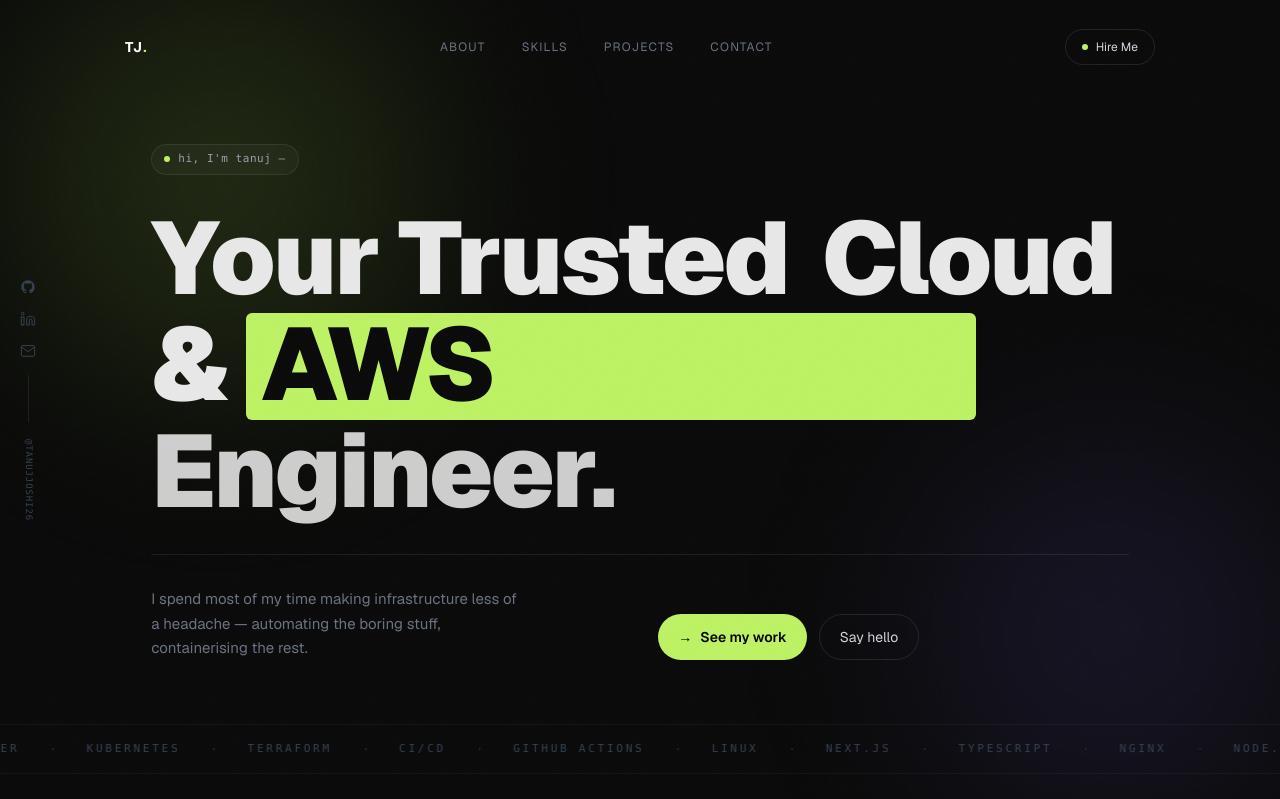
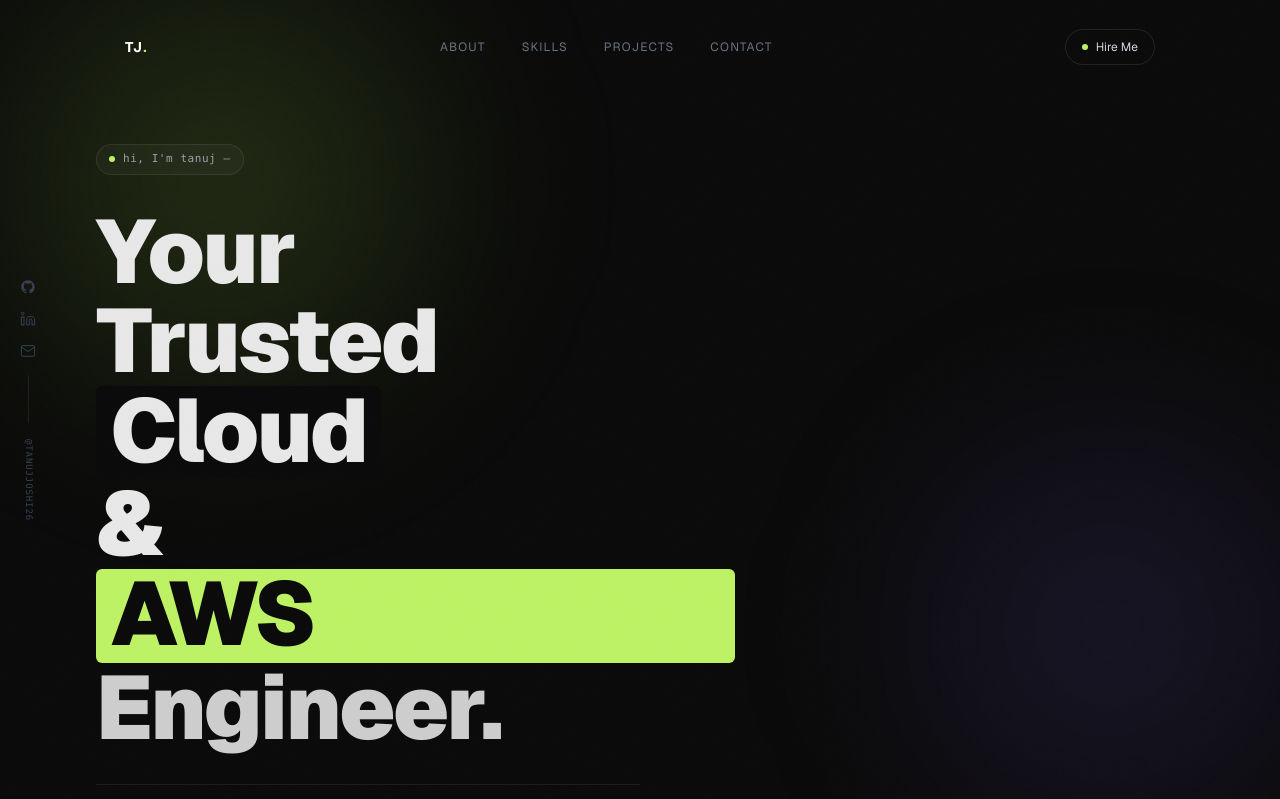
Before and after one commit to tanujjoshi26/Resume-Prjkt, a Next.js app: page / in a window 1280 px wide. Shown: the top 799 px of the page. Built offline with nearby package versions, Linux system fonts and the light colour scheme.

Commit message:
Added terminal/CLI animation

```diff
--- /dev/null
+++ b/src/components/SplineScene.tsx
@@ -0,0 +1,111 @@
+"use client";
+
+import { useEffect, useState } from "react";
+
+const LINES = [
+  { text: "$ git push origin main",         delay: 0,    color: "lime" },
+  { text: "→ Triggering CI/CD pipeline...", delay: 800,  color: "dim" },
+  { text: "",                               delay: 1200, color: "dim" },
+  { text: "[1/5] Installing dependencies", delay: 1400,  color: "dim" },
+  { text: "✓ npm install complete",         delay: 2200,  color: "green" },
+  { text: "",                               delay: 2600,  color: "dim" },
+  { text: "[2/5] Running tests",           delay: 2800,  color: "dim" },
+  { text: "  ✓ unit tests passed (48/48)", delay: 3500,  color: "green" },
+  { text: "  ✓ integration tests passed",  delay: 4000,  color: "green" },
+  { text: "",                               delay: 4400,  color: "dim" },
+  { text: "[3/5] Building Docker image",   delay: 4600,  color: "dim" },
+  { text: "  → docker build -t app:latest",delay: 5000,  color: "muted" },
+  { text: "✓ Image built successfully",    delay: 6200,  color: "green" },
+  { text: "",                               delay: 6600,  color: "dim" },
+  { text: "[4/5] Pushing to ECR",          delay: 6800,  color: "dim" },
+  { text: "✓ Pushed → 123456.ecr.aws/app", delay: 7800,  color: "green" },
+  { text: "",                               delay: 8200,  color: "dim" },
+  { text: "[5/5] Deploying to EC2",        delay: 8400,  color: "dim" },
+  { text: "  → Rolling update in progress",delay: 8900,  color: "muted" },
+  { text: "  ✓ 3/3 instances healthy",     delay: 9800,  color: "green" },
+  { text: "",                               delay: 10200, color: "dim" },
+  { text: "✓ Deployed in 11.2s",           delay: 10400, color: "lime" },
+  { text: "→ Live at: app.tanujjoshi.dev", delay: 10900, color: "lime" },
+];
+
+type LineColor = "lime" | "green" | "dim" | "muted";
+
+const colorMap: Record<LineColor, string> = {
+  lime:  "text-[#bef264]",
+  green: "text-[#86efac]",
+  dim:   "text-gray-400",
+  muted: "text-gray-600",
+};
+
+export default function SplineScene() {
+  const [visibleCount, setVisibleCount] = useState(0);
+  const [cursorOn, setCursorOn] = useState(true);
+  const [cycle, setCycle] = useState(0);
+
+  // Cursor blink
+  useEffect(() => {
+    const id = setInterval(() => setCursorOn(v => !v), 530);
+    return () => clearInterval(id);
+  }, []);
+
+  // Type lines one by one, then restart after pause
+  useEffect(() => {
+    setVisibleCount(0);
+    const timers: ReturnType<typeof setTimeout>[] = [];
+
+    LINES.forEach((line, i) => {
+      const t = setTimeout(() => setVisibleCount(i + 1), line.delay);
+      timers.push(t);
+    });
+
+    // Restart after last line + 3s pause
+    const last = LINES[LINES.length - 1].delay + 3000;
+    const restart = setTimeout(() => setCycle(c => c + 1), last);
+    timers.push(restart);
+
+    return () => timers.forEach(clearTimeout);
+  }, [cycle]);
+
+  return (
+    <div className="w-full h-full flex flex-col font-mono text-[11px] leading-[1.7] select-none overflow-hidden">
+      {/* Terminal header bar */}
+      <div className="flex items-center gap-1.5 px-3 py-2 bg-white/[0.04] border-b border-white/[0.06] rounded-t-xl shrink-0">
+        <span className="w-2.5 h-2.5 rounded-full bg-[#ff5f57]/70" />
+        <span className="w-2.5 h-2.5 rounded-full bg-[#febc2e]/70" />
+        <span className="w-2.5 h-2.5 rounded-full bg-[#28c840]/70" />
+        <span className="ml-auto text-[10px] text-gray-700 tracking-wider">
+          tanuj@devops ~ pipeline
+        </span>
+      </div>
+
+      {/* Terminal body */}
+      <div className="flex-1 px-4 py-3 overflow-hidden rounded-b-xl bg-white/[0.02] border border-t-0 border-white/[0.06]">
+        {LINES.slice(0, visibleCount).map((line, i) => (
+          <div
+            key={`${cycle}-${i}`}
+            className={`${colorMap[line.color as LineColor]} whitespace-pre`}
+          >
+            {line.text}
+            {/* Cursor only on last visible line */}
+            {i === visibleCount - 1 && visibleCount < LINES.length && (
+              <span
+                className="inline-block w-[6px] h-[11px] bg-[#bef264] ml-0.5 align-middle"
+                style={{ opacity: cursorOn ? 1 : 0 }}
+              />
+            )}
+          </div>
+        ))}
+
+        {/* Idle cursor after all lines */}
+        {visibleCount >= LINES.length && (
+          <div className="text-[#bef264] mt-1">
+            $ <span
+              className="inline-block w-[6px] h-[11px] bg-[#bef264] ml-0.5 align-middle"
+              style={{ opacity: cursorOn ? 1 : 0 }}
+            />
+          </div>
+        )}
+      </div>
+    </div>
+  );
+}
--- a/src/sections/Hero.tsx
+++ b/src/sections/Hero.tsx
@@ -1,10 +1,12 @@
 import Container from "@/components/Container";
 import TypingWord from "@/components/TypingWord";
+import SplineScene from "@/components/SplineScene";
 
 export default function Hero() {
   return (
     <section className="relative min-h-screen flex flex-col justify-center overflow-hidden pt-20">
-      {/* Sidebar social strip — like the reference */}
+
+      {/* Sidebar social strip */}
       <div className="fixed left-5 top-1/2 -translate-y-1/2 hidden lg:flex flex-col items-center gap-4 z-40">
         <a href="https://github.com/tanujjoshi26" target="_blank" rel="noopener noreferrer"
           className="text-gray-700 hover:text-white transition-colors duration-300">
@@ -27,15 +29,19 @@
           </svg>
         </a>
         <div className="w-px h-12 bg-white/[0.08]" />
-        <span className="text-[9px] text-gray-700 font-mono tracking-widest uppercase" style={{ writingMode: "vertical-rl" }}>
+        <span className="text-[9px] text-gray-700 font-mono tracking-widest uppercase"
+          style={{ writingMode: "vertical-rl" }}>
           @tanujjoshi26
         </span>
       </div>
 
       <Container>
-        <div className="relative z-10 max-w-5xl py-10 sm:py-16">
+        {/* Two-column layout on large screens */}
+        <div className="relative z-10 flex flex-col lg:grid lg:grid-cols-2 gap-0 items-start py-10 sm:py-16">
 
-          {/* Small label */}
+          {/* ── Left: text content ── */}
+          <div className="max-w-2xl w-full">
+            {/* Badge */}
             <div className="reveal-up d1 inline-flex items-center gap-2 px-3 py-1.5 rounded-full border border-white/[0.08] bg-white/[0.03] mb-8">
               <span className="w-1.5 h-1.5 rounded-full bg-[#bef264]" />
               <span className="text-[11px] text-gray-400 font-mono tracking-wider">
@@ -43,20 +49,20 @@
               </span>
             </div>
 
-          {/* Giant headline with keyword boxes */}
+            {/* Headline */}
             <div className="mb-8">
               <h1 className="reveal-up d2 font-black leading-[1.0] tracking-tight"
-                style={{ fontSize: "clamp(2.8rem, 8vw, 7rem)" }}>
+                  style={{ fontSize: "clamp(2.8rem, 7vw, 6rem)" }}>
                 Your Trusted{" "}
                 <span className="kw">Cloud</span>
               </h1>
               <h1 className="reveal-up d3 font-black leading-[1.0] tracking-tight"
-                style={{ fontSize: "clamp(2.8rem, 8vw, 7rem)" }}>
+                  style={{ fontSize: "clamp(2.8rem, 7vw, 6rem)" }}>
                 &amp;{" "}
                 <TypingWord />
               </h1>
               <h1 className="reveal-up d4 font-black leading-[1.0] tracking-tight text-white/80"
-                style={{ fontSize: "clamp(2.8rem, 8vw, 7rem)" }}>
+                  style={{ fontSize: "clamp(2.8rem, 7vw, 6rem)" }}>
                 Engineer.
               </h1>
             </div>
@@ -65,12 +71,12 @@
             <div className="draw-line h-px w-full bg-white/[0.08] mb-8" />
 
             {/* Description + CTAs */}
-          <div className="reveal-up d5 grid sm:grid-cols-2 gap-8 items-end max-w-3xl">
-            <p className="text-[15px] text-gray-500 leading-relaxed">
+            <div className="reveal-up d5">
+              <p className="text-[15px] text-gray-500 leading-relaxed mb-7 max-w-sm">
                 I spend most of my time making infrastructure less of a headache —
                 automating the boring stuff, containerising the rest.
               </p>
-            <div className="flex flex-wrap gap-3 sm:justify-end">
+              <div className="flex flex-wrap gap-3">
                 <a href="#projects"
                   className="group inline-flex items-center gap-2 px-5 py-3 rounded-full bg-[#bef264] text-black text-sm font-semibold hover:bg-lime-300 transition-all duration-300 hover:-translate-y-0.5 active:scale-95">
                   <span>→</span> See my work
@@ -82,10 +88,18 @@
               </div>
             </div>
           </div>
+
+          {/* ── Right: Terminal animation ── */}
+          <div className="reveal-up d6 hidden lg:flex items-start justify-end pt-6">
+            <div style={{ width: "300px", height: "460px", flexShrink: 0 }}>
+              <SplineScene />
+            </div>
+          </div>
+        </div>
       </Container>
 
       {/* Marquee strip */}
-      <div className="reveal-up d6 border-t border-b border-white/[0.04] py-3 overflow-hidden marquee-wrap">
+      <div className="reveal-up d7 border-t border-b border-white/[0.04] py-3 overflow-hidden marquee-wrap">
         <div className="marquee-track flex whitespace-nowrap select-none">
           {[...Array(2)].map((_, i) => (
             <div key={i} className="flex items-center gap-8 pr-8">
@@ -101,7 +115,7 @@
       </div>
 
       {/* Scroll hint */}
-      <div className="reveal-up d7 flex justify-center py-6">
+      <div className="flex justify-center py-6">
         <div className="flex flex-col items-center gap-2">
           <span className="text-[10px] font-mono uppercase tracking-[0.3em] text-gray-700">scroll</span>
           <div className="w-px h-7 bg-gradient-to-b from-gray-700 to-transparent" />
```
Lines whose indentation alone changed are shown as unchanged.
